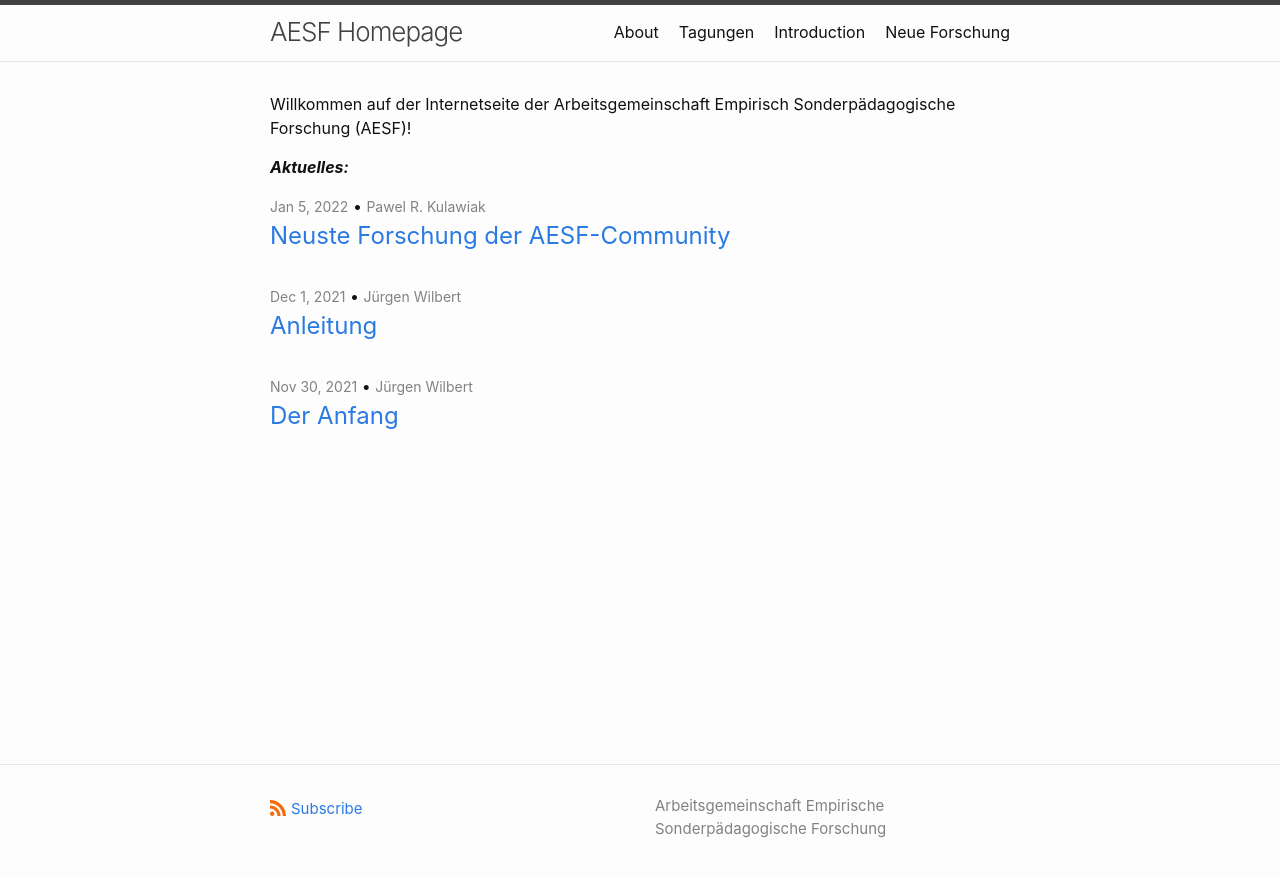
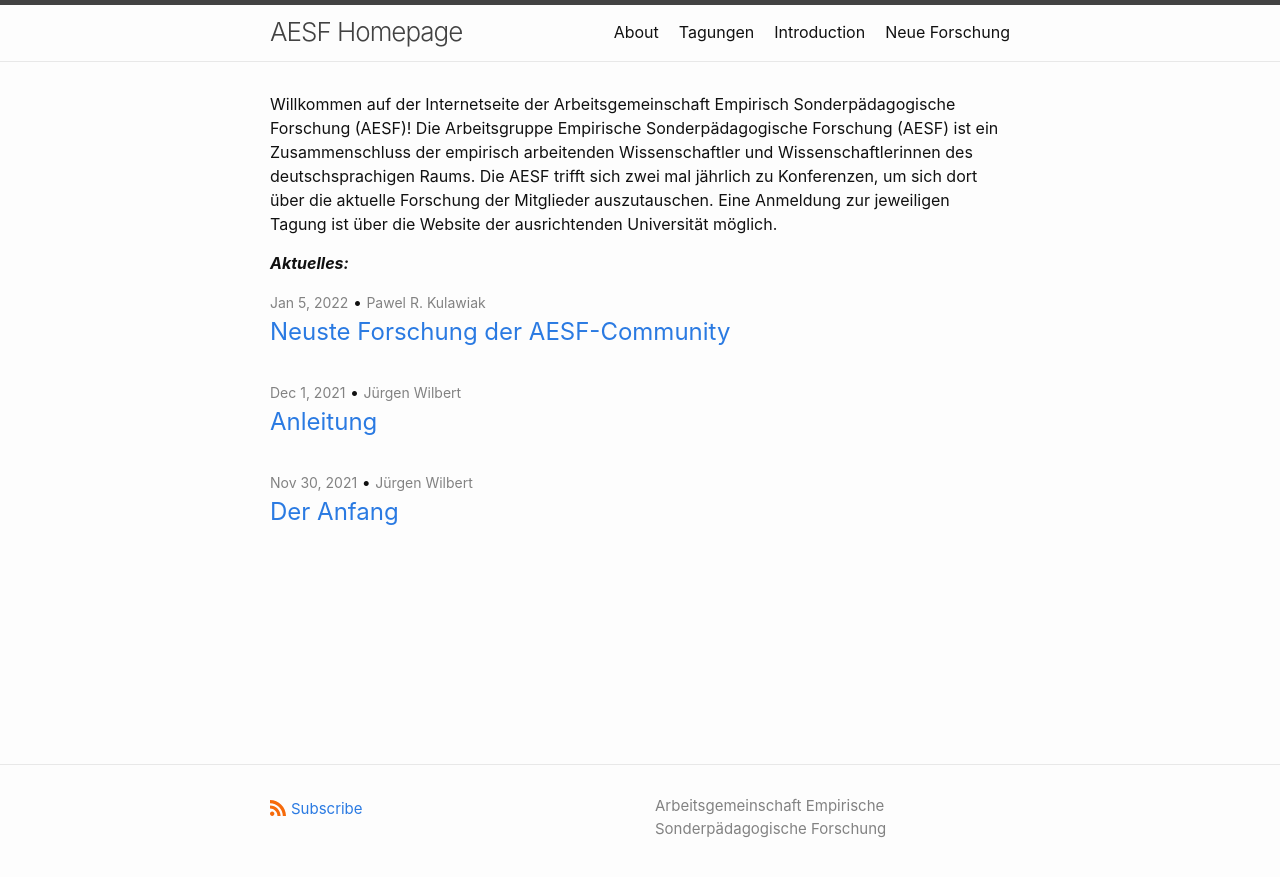
Before and after one commit to jazznbass/aesf_homepage, a Jekyll site: the page built from index.md, in a window 1280 px wide. Shown: the top 877 px of the page. Built offline with Jekyll 4.4.1, drawn with Linux system fonts in a browser that asks for light colours.

Commit message:
Update index.md

```diff
--- a/index.md
+++ b/index.md
@@ -3,6 +3,6 @@ layout: home
 ---
 
 Willkommen auf der Internetseite der Arbeitsgemeinschaft Empirisch Sonderpädagogische Forschung (AESF)!
-
+Die Arbeitsgruppe Empirische Sonderpädagogische Forschung (AESF) ist ein Zusammenschluss der empirisch arbeitenden Wissenschaftler und Wissenschaftlerinnen des deutschsprachigen Raums. Die AESF trifft sich zwei mal jährlich zu Konferenzen, um sich dort über die aktuelle Forschung der Mitglieder auszutauschen. Eine Anmeldung zur jeweiligen Tagung ist über die Website der ausrichtenden Universität möglich.
 
 ***Aktuelles:***
```
